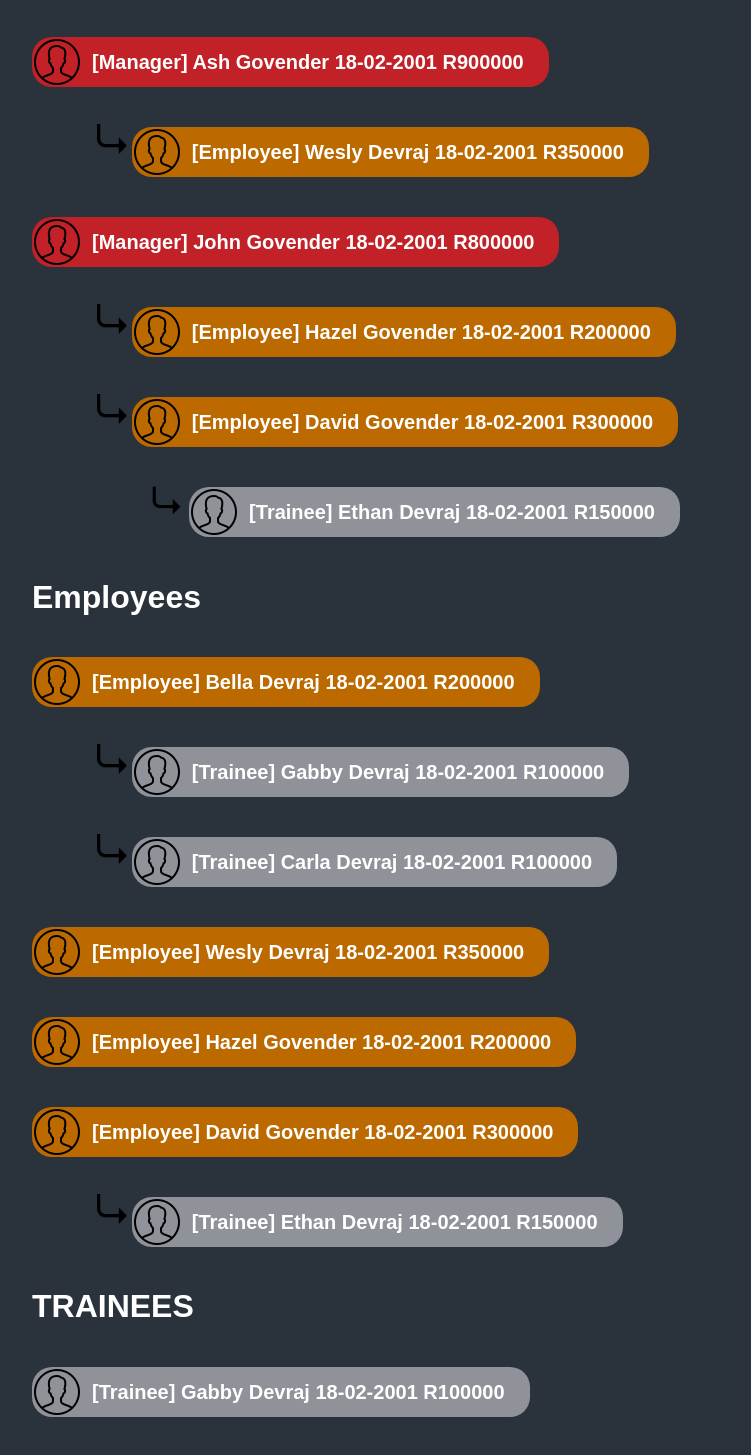
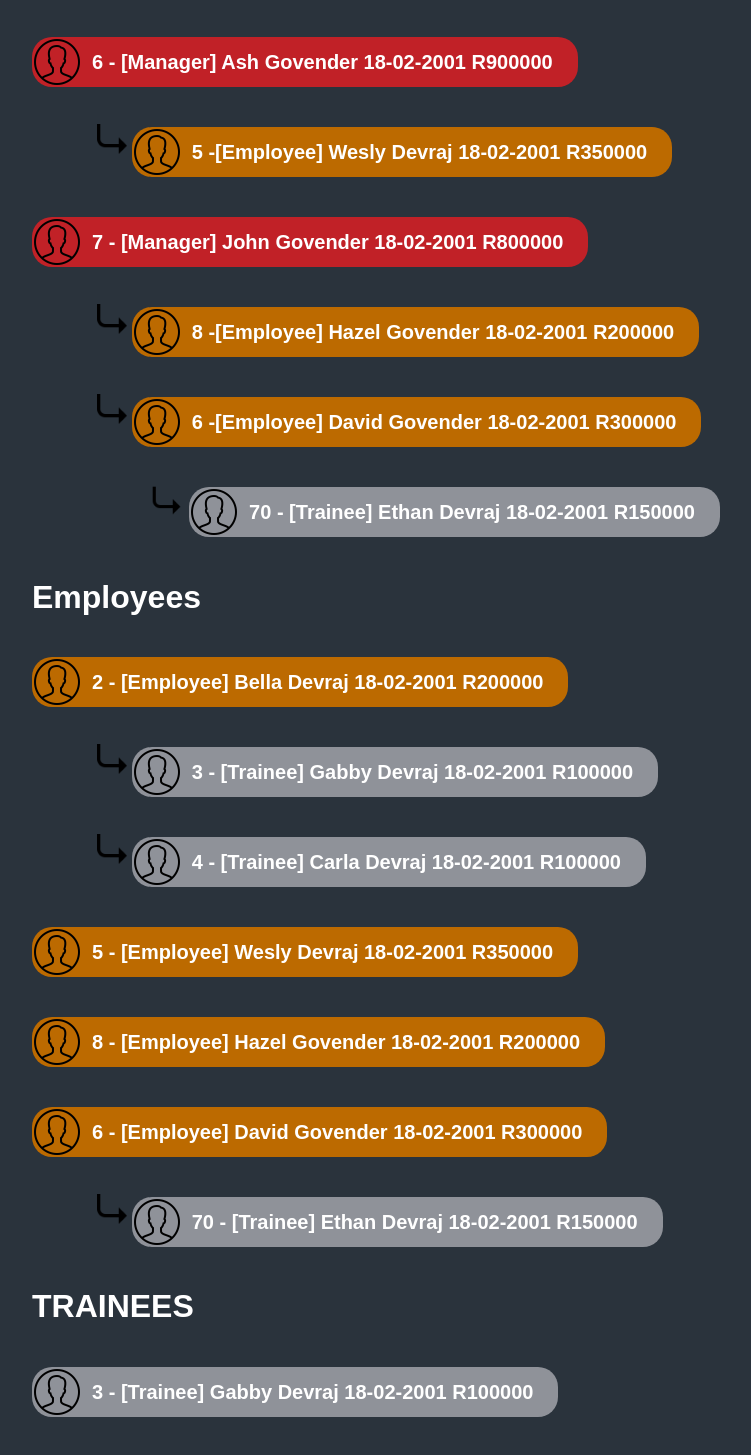
Before and after one commit to KenanDevraj/epiproject, a React (Create React App) app: page / in a window 1280 px wide. Shown: the part 700-2155 px from the top of the page, without its empty margins (360-1111 px from the left). Built offline with nearby package versions, Linux system fonts and the light colour scheme.

Commit message:
Added comments to code

```diff
--- a/src/App.js
+++ b/src/App.js
@@ -3,6 +3,10 @@ import "./App.css";
 import Search from "./Components/Search";
 import Results from "./Components/Results";
 import Logo from "./Components/epi.jpg"
+
+/**
+* Root function where all Components are rendered
+*/
 
 function App() {
   return (
--- a/src/Components/Results.js
+++ b/src/Components/Results.js
@@ -17,68 +17,58 @@ function Person(n, s, b, num, sal, rol, rep, child) {
     this.repLine = rep;
     this.children = child;
 }
+/**
+ * Declare arrays to store Persons in arrays
+ */
 var managers = []
 var employees = []
 var trainees = []
 
 
-
-
-
-
 function Results() {
 
+ /**
+ * Retrieve data from database
+ */
     const [data] = useState(e);
-
     managers = []
     employees = []
     trainees = []
     populateArrays(data);
 
+/**
+* Use states to dynamically update the UI
+*/
     const [m, setManangers] = useState();
     const [em, setEmployees] = useState();
     const [tr, setTrainees] = useState(trainees);
 
-    console.log(tr)
-
-
+/**
+* Render the data in the arrays populated above
+*/
     return (
         <div className="displayResults">
-
             <ul className="managerList" id="managerList">
                 <h1>Managers</h1>
                 {managers.map((manager) => {
                     return (
-
-                        <div >
-                            <li><p onClick={() => { updateResults(manager); }} title={manager.salary} className="managerChip"><img src={contact} />[{manager.role}] {manager.name} {manager.surname} {manager.birth} R{manager.salary}</p>
+                        <div>
+                            <li><p onClick={() => { updateResults(manager); }} title={manager.salary} className="managerChip"><img src={contact} />{manager.empNum} - [{manager.role}] {manager.name} {manager.surname} {manager.birth} R{manager.salary}</p>
                                 {manager.children.map((e) => {
-
                                     return (
                                         <div id={e.empNum} className="manEmployees">
-                                            <img className="arrow" src={arrow} /><p title={e.salary} className="empChip"><img src={contact} />[{e.role}] {e.name} {e.surname} {e.birth} R{e.salary}</p>
-
+                                            <img className="arrow" src={arrow} /><p title={e.salary} className="empChip"><img src={contact} />{e.empNum} -[{e.role}] {e.name} {e.surname} {e.birth} R{e.salary}</p>
                                             {e.children.map((t) => {
-                                                {/* let uniqueID = "MANEMP" + t.empNum         */ }
                                                 return (
                                                     <div className="manEmployees">
-                                                        <img className="arrow" src={arrow} /> <p title={t.salary} className="traineeChip"><img src={contact} />[{t.role}] {t.name} {t.surname} {t.birth} R{t.salary}</p>
+                                                        <img className="arrow" src={arrow} /> <p title={t.salary} className="traineeChip"><img src={contact} />{t.empNum} - [{t.role}] {t.name} {t.surname} {t.birth} R{t.salary}</p>
                                                     </div>
-                                                )
-
-                                            })
-                                            }
+                                                )})}
                                         </div>
-                                    )
-
-                                })
-                                }
+                                    )})}
                             </li>
                         </div>
-                    )
-                }
-
-                )}
+                    )})}
             </ul>
             <ul className="employeeList" id="employeeList">
                 <h1 >Employees</h1>
@@ -86,13 +76,13 @@ function Results() {
                 {employees.map((em) => {
                     return (
                         <div>
-                            <li  ><p onClick={() => { updateResults(em); }} title={em.salary} className="empChip"><img src={contact} />[{em.role}] {em.name} {em.surname} {em.birth} R{em.salary}</p>
+                            <li  ><p onClick={() => { updateResults(em); }} title={em.salary} className="empChip"><img src={contact} />{em.empNum} - [{em.role}] {em.name} {em.surname} {em.birth} R{em.salary}</p>
 
                                 {em.children.map((t) => {
                                     let uniqueID = "EMP" + t.empNum
                                     return (
                                         <div id={uniqueID} className="manEmployees" >
-                                            <img className="arrow" src={arrow} /><p title={t.salary} className="traineeChip"><img src={contact} />[{t.role}] {t.name} {t.surname} {t.birth} R{t.salary}</p>
+                                            <img className="arrow" src={arrow} /><p title={t.salary} className="traineeChip"><img src={contact} />{t.empNum} - [{t.role}] {t.name} {t.surname} {t.birth} R{t.salary}</p>
                                         </div>
                                     )
 
@@ -108,11 +98,11 @@ function Results() {
             <ul className="traineeList" id="traineeList">
                 <h1>TRAINEES</h1>
 
-                {trainees.map((t) => {
+                {tr.map((t) => {
 
                     return (
                         <div>
-                            <li><p title={[t.salary, t.birth]} className="traineeChip"><img src={contact} />[{t.role}] {t.name} {t.surname} {t.birth} R{t.salary}</p></li>
+                            <li><p title={[t.salary, t.birth]} className="traineeChip"><img src={contact} />{t.empNum} - [{t.role}] {t.name} {t.surname} {t.birth} R{t.salary}</p></li>
                         </div>
                     )
                 }
@@ -121,7 +111,7 @@ function Results() {
 
             <div>
                 <button onClick={() => {
-                    tr[0].name="BITCHBOT"
+                    tr[0].name="t"
                      setTrainees(tr)
                      console.log(tr)
                 }}>
@@ -132,21 +122,16 @@ function Results() {
                     Sort by Lowest Earning
                 </button>
             </div>
-
         </div>
-
-
     );
-
-
 }
-
 export default Results;
 
-
+/**
+* Update data when Dropdowns are clicked on
+*/
 function updateResults(clickedObject) {
     let temp = ""
-
     if (clickedObject.role === "Employee") {
         temp = "EMP";
     }
@@ -156,13 +141,12 @@ function updateResults(clickedObject) {
         if (hideDiv.style.display !== "none") {
             hideDiv.style.display = "none";
         } else hideDiv.style.display = "";
-
-
-
     }
-
 }
 
+/**
+* Populate arrays from the "Database with Persons"
+*/
 function populateArrays(data) {
     //Populate Trainee array from "Database"
     for (let i = 0; i < data.length; i++) {
@@ -170,12 +154,10 @@ function populateArrays(data) {
             trainees.push(new Person(data[i].name, data[i].surname, data[i].birth, data[i].empNum,
                 data[i].salary, data[i].role, data[i].repLine, null))
         }
-
     }
     //Populate Employee array from "Database"
     for (let i = 0; i < data.length; i++) {
         if (data[i].role === "Employee") {
-
             let empsTrainees = []
             for (let j = 0; j < trainees.length; j++) {
                 if (data[i].empNum === trainees[j].repLine) {
@@ -184,7 +166,6 @@ function populateArrays(data) {
             }
             employees.push(new Person(data[i].name, data[i].surname, data[i].birth, data[i].empNum,
                 data[i].salary, data[i].role, data[i].repLine, empsTrainees))
-
         }
     }
     //Populate Manager array from "Database"
@@ -221,14 +202,10 @@ function sortDataAce(traineesArr, setTrainees) {
 
 }
 
-
 function sortDataDec() {
     console.log(managers)
     console.log(employees)
     console.log(trainees)
-
-
-
 }
 
 
```
Also changed, not shown: src/Components/Search.js (+12 -9 lines).
